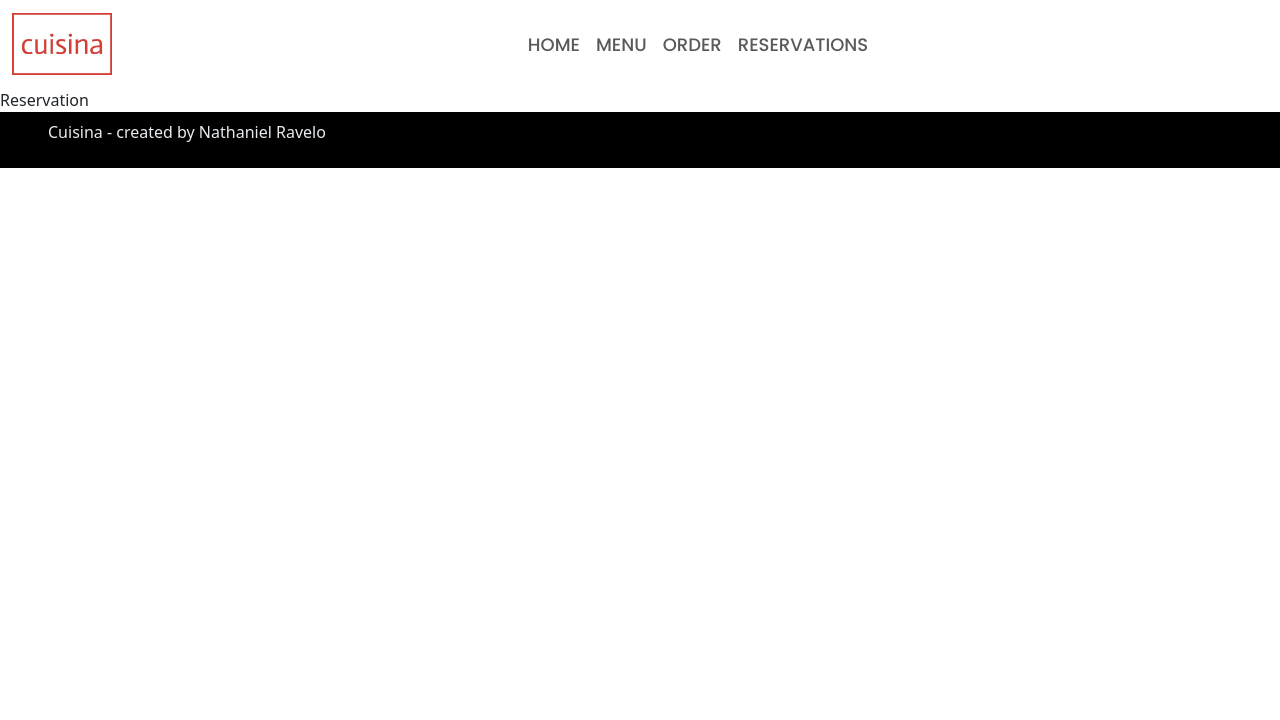
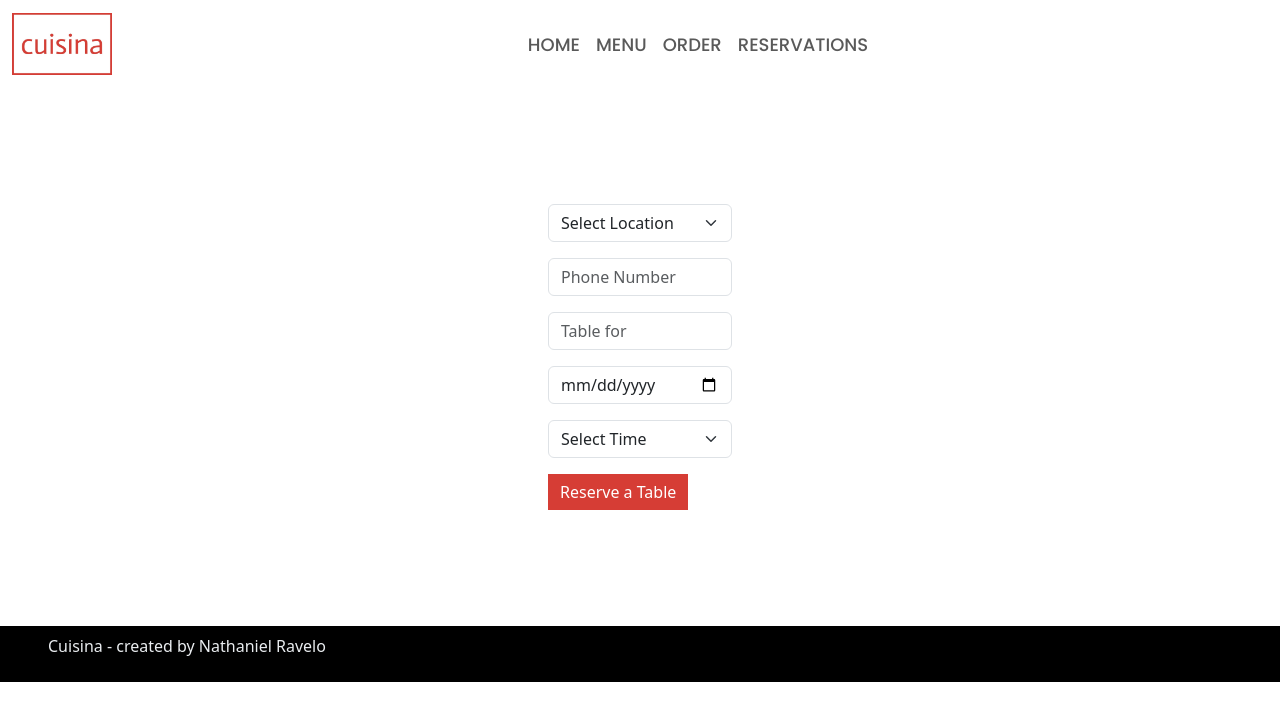
Before and after one commit to nmr15/nmr-cuisina, a React (Create React App) app: page /reservation in a window 1280 px wide. Shown: the top 720 px of the page. Built offline with nearby package versions, Linux system fonts and the light colour scheme; a web font is replaced by a local one.

Commit message:
added reservation page

```diff
--- a/src/App.css
+++ b/src/App.css
@@ -1,7 +1,12 @@
-body,
-html
+body, html
 {
   height: 100%;
+}
+
+input:focus, select:focus
+{
+  border-color: #000 !important;
+  box-shadow: none !important;
 }
 
 .bg-red
@@ -16,6 +21,16 @@ html
   font-size: 20px;
   background: #D63D35;
   padding: 16px 35px 16px 35px;
+  text-decoration: none;
+}
+
+.btn-red-small
+{
+  border: 0;
+  color: #ffffff;
+  font-size: 16px;
+  background: #D63D35;
+  padding: 6px 12px;
   text-decoration: none;
 }
 
@@ -63,55 +78,30 @@ html
   color: white;
 }
 
-.hvr-sweep-to-right
+.hvr-shrink
 {
   display: inline-block;
   vertical-align: middle;
   -webkit-transform: perspective(1px) translateZ(0);
   transform: perspective(1px) translateZ(0);
   box-shadow: 0 0 1px rgba(0, 0, 0, 0);
-  position: relative;
-  -webkit-transition-property: color;
-  transition-property: color;
   -webkit-transition-duration: 0.3s;
   transition-duration: 0.3s;
+  -webkit-transition-property: transform;
+  transition-property: transform;
 }
 
-.hvr-sweep-to-right:before
+.hvr-shrink:hover,
+.hvr-shrink:focus,
+.hvr-shrink:active
 {
-  content: "";
-  position: absolute;
-  z-index: -1;
-  top: 0;
-  left: 0;
-  right: 0;
-  bottom: 0;
-  border-radius: 30px;
-  background: #D63D35;
-  -webkit-transform: scaleX(0);
-  transform: scaleX(0);
-  -webkit-transform-origin: 0 50%;
-  transform-origin: 0 50%;
-  -webkit-transition-property: transform;
-  transition-property: transform;
-  -webkit-transition-duration: 0.3s;
-  transition-duration: 0.3s;
-  -webkit-transition-timing-function: ease-out;
-  transition-timing-function: ease-out;
+  -webkit-transform: scale(0.9);
+  transform: scale(0.9);
 }
 
-.hvr-sweep-to-right:hover,
-.hvr-sweep-to-right:focus,
-.hvr-sweep-to-right:active
+.ptr
 {
-  color: white;
-}
-
-.hvr-sweep-to-right:hover:before,
-.hvr-sweep-to-right:focus:before,
-.hvr-sweep-to-right:active:before {
-  -webkit-transform: scaleX(1);
-  transform: scaleX(1);
+  cursor: pointer;
 }
 
 /*------------------------------
@@ -172,9 +162,9 @@ html
             Menu
 ---------------------------------*/
 
-.menu-categories
+.section-menu
 {
-  cursor: pointer;
+  padding: 120px 0;
 }
 
 .menu-card
@@ -195,9 +185,26 @@ html
   font-size: 18px;
 }
 
+.menu-card-heading-2
+{
+  margin-bottom: 0.625rem;
+  font-size: 24px;
+}
+
 .menu-card-desc
 {
   margin: 0.625rem 0;
+}
+
+/*------------------------------
+            Reservation
+---------------------------------*/
+
+.reserve
+{
+  /* max-width: 31.25rem; */
+  margin: 100px 450px;
+  padding: 16px;
 }
 
 /*------------------------------
--- a/src/Components/Menu.js
+++ b/src/Components/Menu.js
@@ -7,11 +7,10 @@ const Menu = () =>
 
   useEffect(() =>
   {
-    setMenuItems(menu);
+    setMenuItems(menu.filter(menu => menu.category === "Appetizers"));
   }, []);
 
   const filtered = [...new Set(menu.map(item => item.category))];
-
 
   let clickHandler = (e) =>
   {
@@ -24,19 +23,20 @@ const Menu = () =>
       <section className="section-categories bg-red py-2">
         <div className="menu-categories text-white d-flex justify-content-center">
           {filtered.map(category =>
-            <h4 className="mx-3" id={category} onClick={clickHandler}>{category}</h4>
+            <h5 className="mx-3 ptr" id={category} onClick={clickHandler}>{category}</h5>
           )}
         </div>
       </section>
       <section className="section-menu">
         <div className="container">
-          <div className="row menu">
+          {/* <h2>{menuItems ? menuItems[0].category : "Appetizers"}</h2> */}
+          <div className="row menu g-3">
             {menuItems.map((menuItem) => (
               <div className="col-md-4" key={menuItem.key}>
-                <div className="card">
+                <div className="menu-card hvr-shrink ptr">
                   <img className="card-img-top" src={menuItem.image} alt="" />
-                  <div className="card-body">
-                    <h3 className="card-title">{menuItem.name}</h3>
+                  <div className="menu-card-body">
+                    <h5 className="menu-card-heading-2">{menuItem.name}</h5>
                   </div>
                 </div>
 
--- a/src/Components/Reservation.js
+++ b/src/Components/Reservation.js
@@ -1,8 +1,74 @@
-import React from 'react'
+import { time } from "../time"
 
-const Reservation = () => {
+const Reservation = () =>
+{
   return (
-    <div>Reservation</div>
+  <>
+    <div className="container">
+      {/* <div className="info">
+        <h2>Info</h2>
+      </div> */}
+      <div className="reserve">
+        <form>
+          <div className="mb-3">
+            {/* <label htmlFor="location" className="form-label">Location</label> */}
+            <select name="location" className="form-select">
+              <option>Select Location</option>
+              <option value="Pomona">Pomona</option>
+              <option value="Chino">Chino</option>
+              <option value="Glendora">Glendora</option>
+              <option value="Rancho Cucamonga">Rancho Cucamonga</option>
+            </select>
+          </div>
+          <div className="mb-3">
+            {/* <label className="form-label" htmlFor="phone">Contact No.</label> */}
+            <input
+              className="form-control"
+              type="tel"
+              name="phone"
+              placeholder="Phone Number"
+              pattern="[0-9]{3}-[0-9]{3}-[0-9]{4}"
+              required
+            />
+          </div>
+          <div className="mb-3">
+            {/* <label className="form-label" htmlFor="people">Table for</label> */}
+            <input
+              className="form-control"
+              type="number"
+              name="people"
+              min="1"
+              max="12"
+              placeholder="Table for"
+              required
+            />
+          </div>
+          <div className="mb-3">
+            {/* <label className="form-label" htmlFor="date">Date</label> */}
+            <input
+              className="form-control"
+              type="date"
+              name="date"
+              min={new Date().toISOString().split("T")[0]}
+              required
+            />
+          </div>
+          <div className="mb-3">
+            {/* <label htmlFor="time" className="form-label">Time</label> */}
+            <select name="time" className="form-select">
+              <option>Select Time</option>
+              {
+                time.map((time) => (
+                  <option value={time.time}>{time.time}</option>
+                ))
+              }
+            </select>
+          </div>
+          <button className="btn-red-small" type="submit">Reserve a Table</button>
+        </form>
+      </div>
+    </div>
+  </>
   )
 }
 
--- /dev/null
+++ b/src/time.js
@@ -0,0 +1,43 @@
+export const time = [
+  {
+    "id": 1,
+    "time": "11:00"
+  },
+  {
+    "id": 2,
+    "time": "12:00"
+  },
+
+  {
+    "id": 3,
+    "time": "01:00"
+  },
+  {
+    "id": 4,
+    "time": "02:00"
+  },
+  {
+    "id": 5,
+    "time": "03:00"
+  },
+  {
+    "id": 6,
+    "time": "04:00"
+  },
+  {
+    "id": 7,
+    "time": "05:00"
+  },
+  {
+    "id": 8,
+    "time": "06:00"
+  },
+  {
+    "id": 9,
+    "time": "07:00"
+  },
+  {
+    "id": 10,
+    "time": "08:00"
+  }
+]
```
